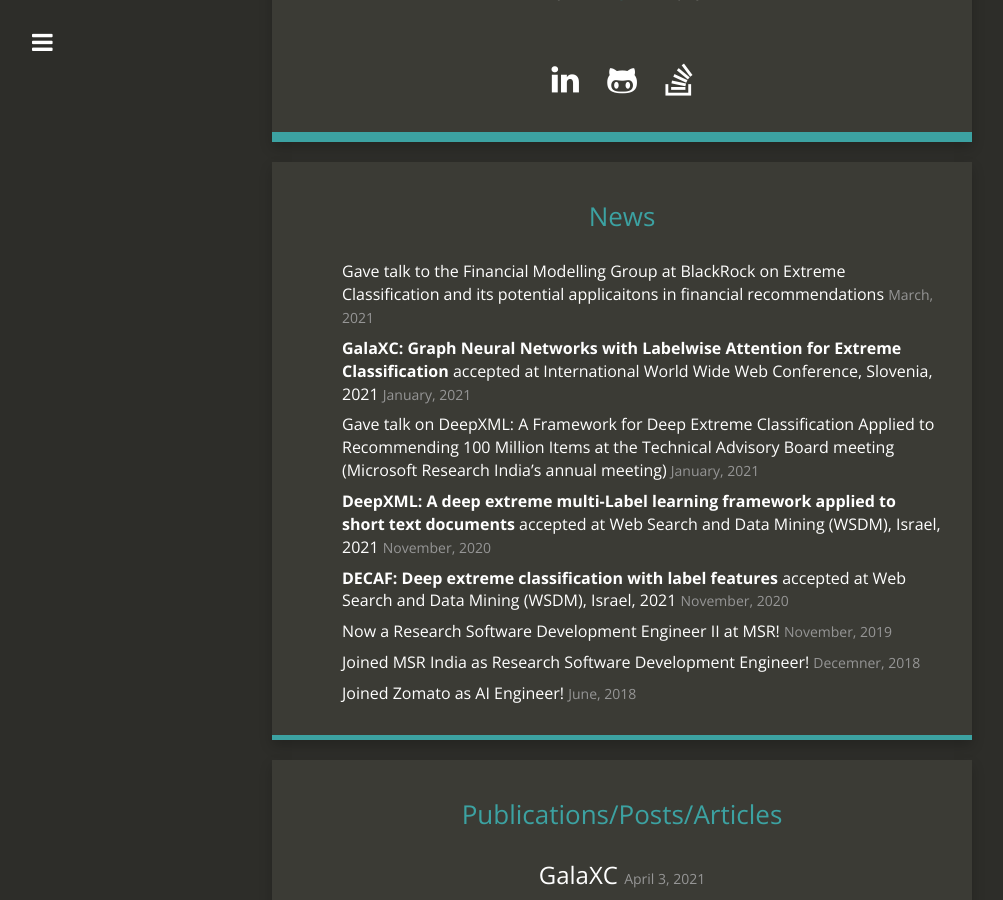
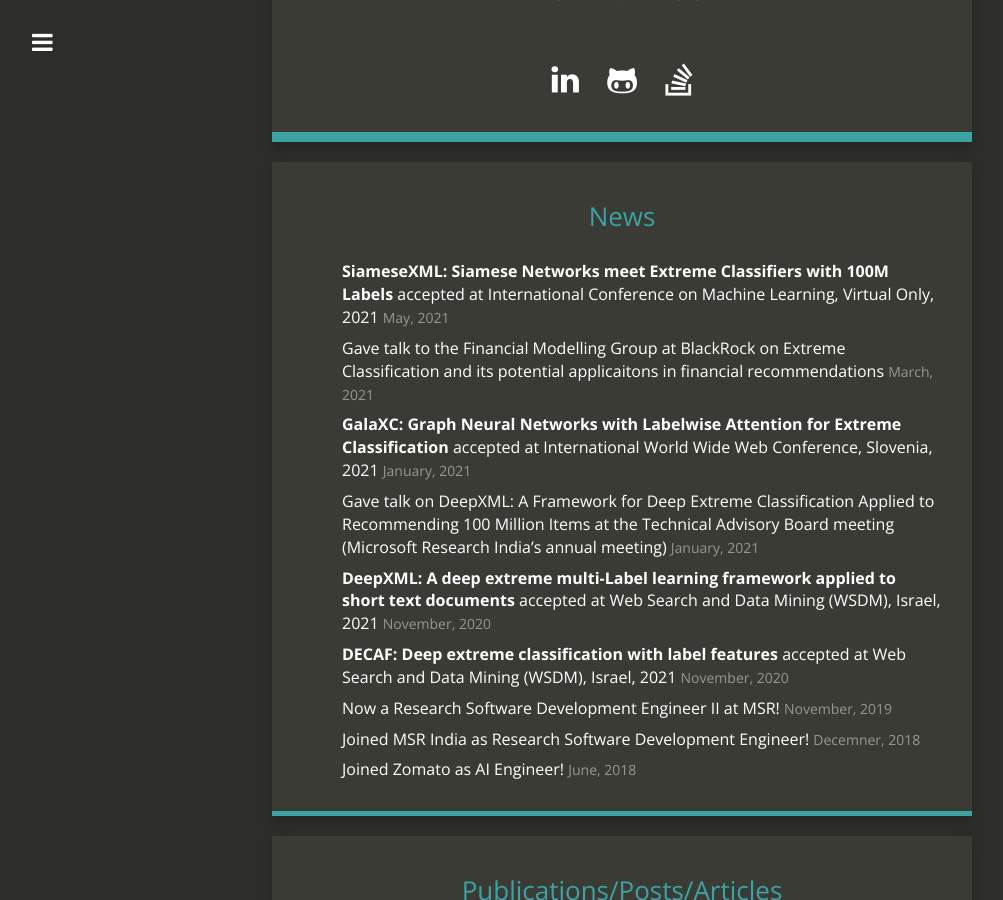
Before and after one commit to DeepakSaini119/DeepakSaini119.github.io, a Jekyll site: the page built from index.html, in a window 1280 px wide and 900 px high, scrolled down 556 px. Shown: the whole window, without its empty margins (18-1021 px from the left). Built offline with Jekyll 4.4.1, drawn with Linux system fonts in a browser that asks for light colours; nearby versions of some CDN libraries.

Commit message:
Add SiameseXML acceptance

```diff
--- a/index.html
+++ b/index.html
@@ -31,6 +31,11 @@
 
             <div>
                 <ul>
+                    <li>
+                        <b>SiameseXML: Siamese Networks meet Extreme Classifiers with 100M Labels</b> accepted at International Conference on Machine Learning, Virtual Only, 2021
+                        <small style="font-size: 14px;margin-top: -10px;padding-top: 0px;color: #969696;"}>May, 2021</small>
+                    </li>
+                    <br style="display: block;content: '';margin-top: 8px;">
                     <li>
                         Gave talk to the Financial Modelling Group at BlackRock on Extreme Classification and its potential applicaitons in financial recommendations
                         <small style="font-size: 14px;margin-top: -10px;padding-top: 0px;color: #969696;"}>March, 2021</small>
```
